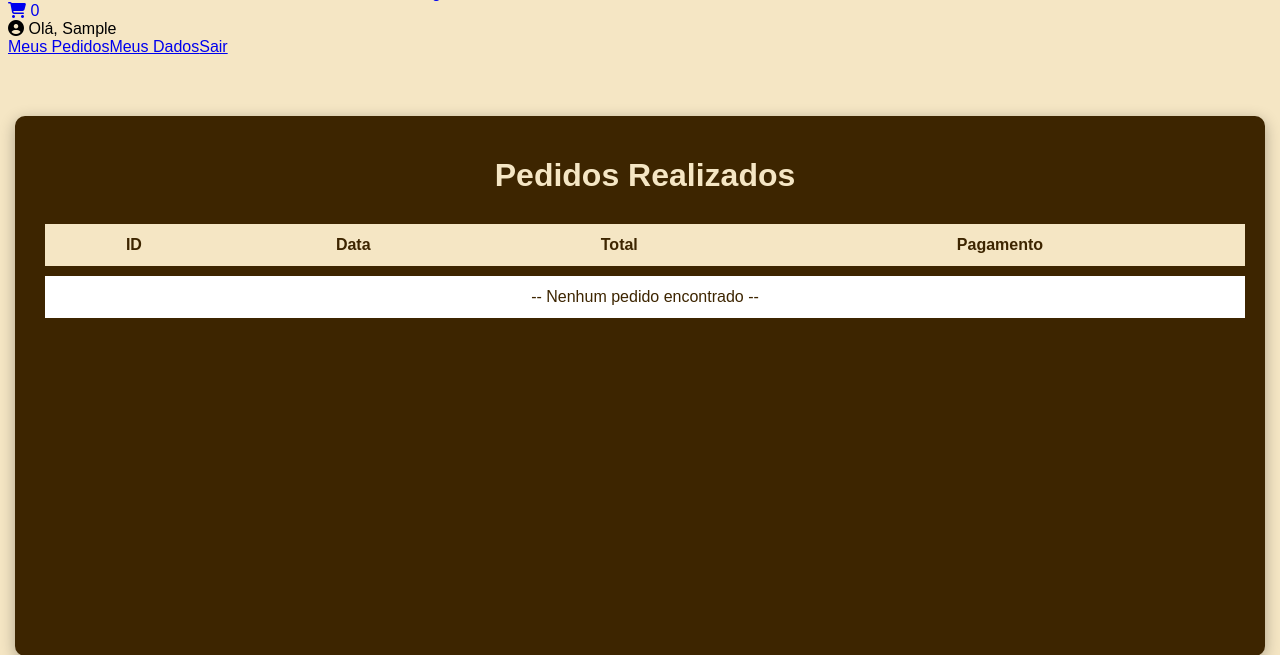
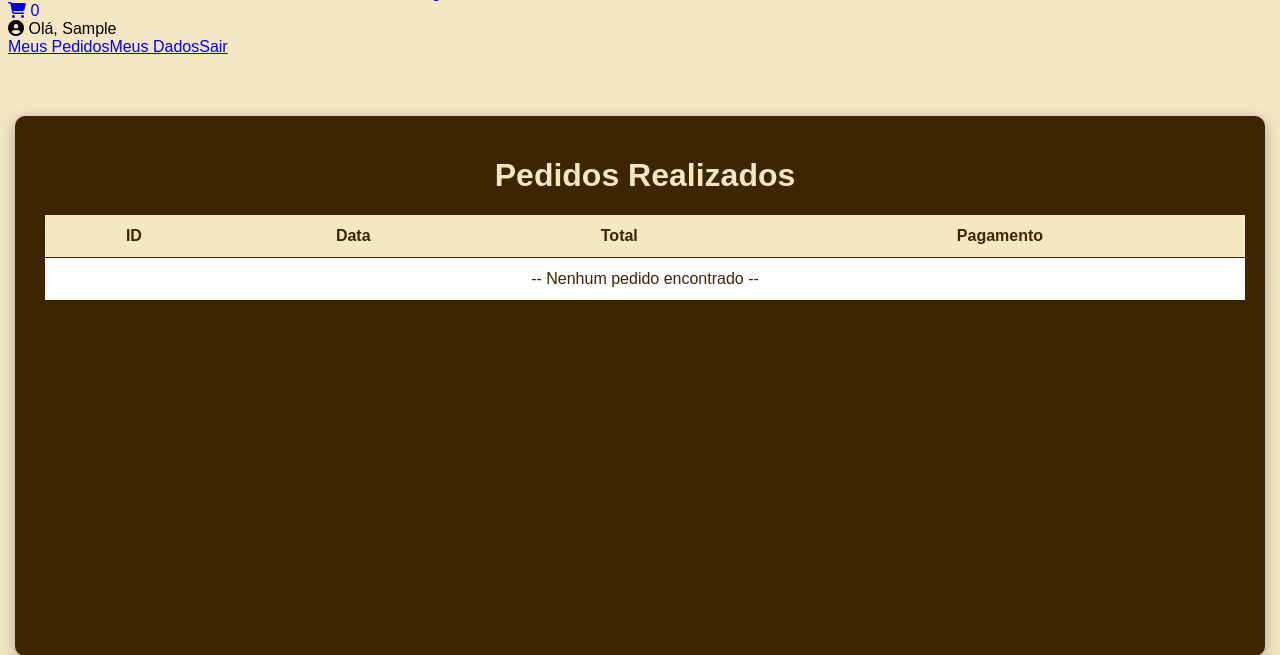
Before and after one commit to isabellyccamargo/Projeto_SugarBeat, a PHP site: page / in a window 1280 px wide. Shown: the part 328-983 px from the top of the page. Run offline with PHP 8.4, Linux system fonts and the light colour scheme; the visitor is signed in with stand-in values (Sample User, id 1); data that the repository does not hold is empty; some web fonts are replaced.

Commit message:
Alteração na estilização da página de meus pedidos

```diff
--- a/app/views/meus_pedidos/style.css
+++ b/app/views/meus_pedidos/style.css
@@ -34,7 +34,7 @@ h1 {
 table {
     width: 100%;
     border-collapse: separate;
-    border-spacing: 0 10px; /* Espaço entre linhas */
+    border-spacing: 0 1px; /* Espaço entre linhas */
 }
 
 /* Cabeçalho */
```
